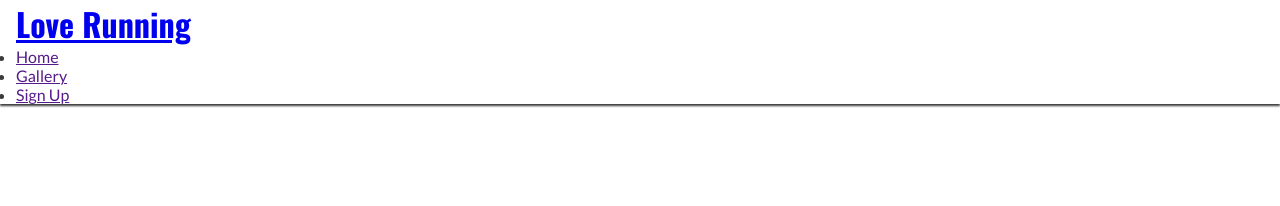
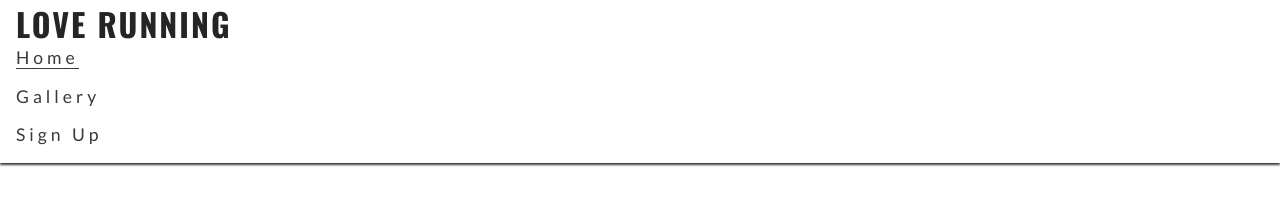
Before and after one commit to ewanw1lls/love-running, a plain HTML site: page index.html in a window 1280 px wide. Drawn offline with nearby package versions, Linux system fonts and the light colour scheme.

Commit message:
added style to nav bar

```diff
--- a/assets/css/style.css
+++ b/assets/css/style.css
@@ -16,6 +16,9 @@ body {
 
 h1 {
     font-family: 'Oswald', sans-serif;
+    text-transform: uppercase;
+    letter-spacing:2px;
+    color:#252525;
 }
 
 header {
@@ -26,6 +29,11 @@ header {
     width: 100%;
     box-shadow: 0 2px 2px #3a3a3a;
 }
+
+header a {
+  text-decoration: none;
+  color:inherit;
+}
 main {
     background-color:lightblue;
     flex: 1 0 auto;
@@ -34,6 +42,29 @@ footer {
     background-color:orange;
 
 }
+
+#menu {
+  font-size: 110%;
+  letter-spacing: 4px;
+  list-style-type: none;
+}
+
+#menu > li {
+  margin-bottom: 1em;
+}
+
+.active {
+  border-bottom: 1px solid #3a3a3a;
+
+}
+
+
+
+
+
+
+
+
 
 .oswald {
     font-family: "Oswald", serif;
--- a/index.html
+++ b/index.html
@@ -21,8 +21,8 @@
         <h1 id="logo">Love Running</h1>
     </a>
     <nav>
-        <ul>
-            <li><a href="">Home</li>
+        <ul id="menu">
+            <li><a href="" class="active">Home</li>
             <li><a href="">Gallery</li>
             <li><a href="">Sign Up</li>
         </ul>
```
